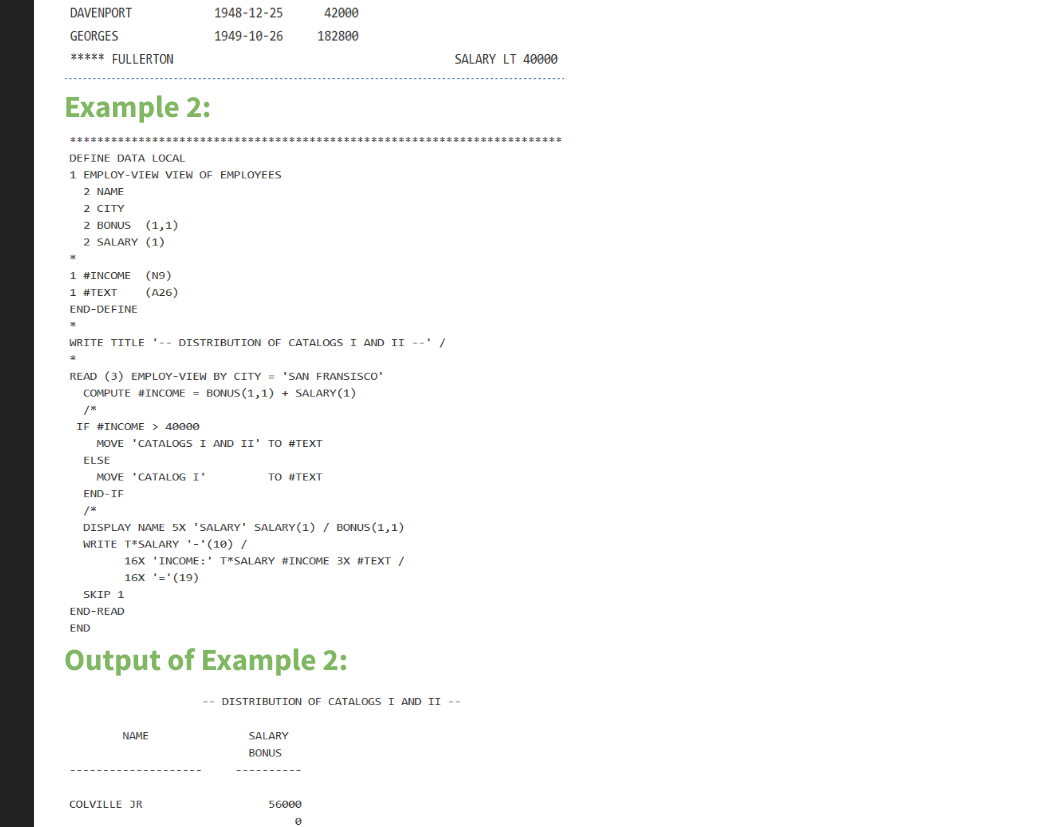
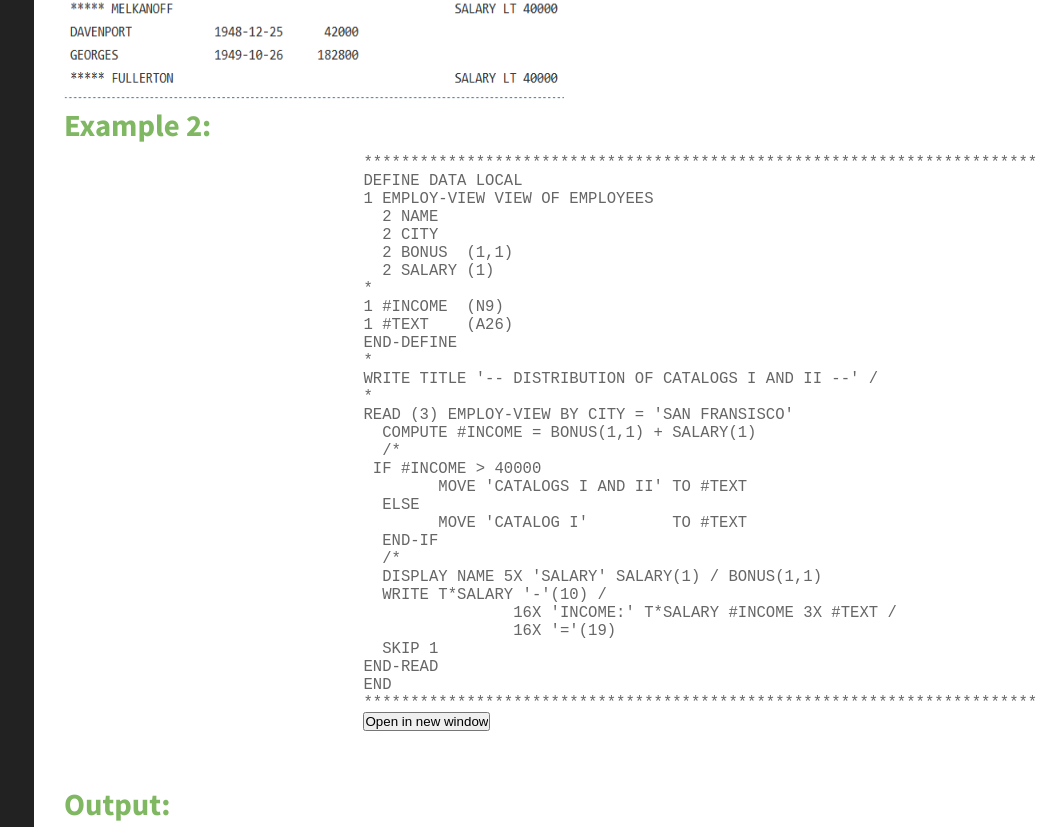
Before and after one commit to SoftwareAG/adabas-natural-education-package, a plain HTML site: page HTMLs/conditional.html in a window 1280 px wide. Shown: the part 1510-2337 px from the top of the page, without its empty margins (216-1280 px from the left). Drawn offline with Linux system fonts and the light colour scheme.

Commit message:
Updated
Updated

```diff
--- a/HTMLs/conditional.html
+++ b/HTMLs/conditional.html
@@ -34,7 +34,7 @@
 				<blockquote>THEN: Here you specify the statement(s) to be executed if this condition is to be met.</blockquote>
 				<blockquote>ELSE: Here you specify the statement(s) to be executed if this condition is not to be met. Something like :</blockquote>
 				<code>IF condition <br> THEN execute statement(s) <br> ELSE execute other statement(s) <br>END-IF</code>
-				<h3>Simple IF statement examples...</h3>
+				<h3>Simple IF statement examples...Example 1:</h3>
 				<code>
 				***********************************************************************<br>
 				DEFINE DATA LOCAL<br>
@@ -51,32 +51,122 @@
 					WRITE NOTITLE '*****' NAME 30X 'SALARY LT 40000'<br>
 				  ELSE<br>
 					DISPLAY NAME BIRTH (EM=YYYY-MM-DD) SALARY (1)<br>
-				  END-IF<br>
+				END-IF<br>
 				END-READ<br>
 				END<br>
 				************************************************************************<br>
+				<input id="1" name="Open file" type="button" value="Open in new window" onclick="OpenFile()"/>
+				<script language="JavaScript">
+					function OpenFile() {
+					window.open('https://github.com/SoftwareAG-UniversityRelations/ANEP/blob/master/HTMLs/Example1.NSP');
+					}
+				</script>
+
 				</code>
+
 				<h4>Explanation...</h4>
 				<ol>
 					<li>IF the salary is less than 40000, THEN the WRITE statement is to be executed;</li>
 					<li>otherwise (ELSE), that is, if the salary is more than 40000 or more, the DISPLAY statement is to be executed</li>
 				</ol>
-				<h3>Output of above code:</h3>
+				<h3>Output:</h3>
 				<img src="Capture1.PNG" style="width:500px; height:300px"/>
 				<br>
 				<h3>Example 2:</h3>
-				<img src="Capture3.PNG" style="width:500px; height:500px"/>
+				<pre>
+				************************************************************************
+				DEFINE DATA LOCAL
+				1 EMPLOY-VIEW VIEW OF EMPLOYEES
+				  2 NAME
+				  2 CITY
+				  2 BONUS  (1,1)
+				  2 SALARY (1)
+				*
+				1 #INCOME  (N9)
+				1 #TEXT    (A26)
+				END-DEFINE
+				*
+				WRITE TITLE '-- DISTRIBUTION OF CATALOGS I AND II --' /
+				*
+				READ (3) EMPLOY-VIEW BY CITY = 'SAN FRANSISCO'
+				  COMPUTE #INCOME = BONUS(1,1) + SALARY(1)
+				  /*
+				 IF #INCOME > 40000
+					MOVE 'CATALOGS I AND II' TO #TEXT
+				  ELSE
+					MOVE 'CATALOG I'         TO #TEXT
+				  END-IF
+				  /*
+				  DISPLAY NAME 5X 'SALARY' SALARY(1) / BONUS(1,1)
+				  WRITE T*SALARY '-'(10) /
+						16X 'INCOME:' T*SALARY #INCOME 3X #TEXT /
+						16X '='(19)
+				  SKIP 1
+				END-READ
+				END
+				************************************************************************
+				<input id="3" name="Open file" type="button" value="Open in new window" onclick="goToURL()"/>
+				<script language="JavaScript">
+					function goToURL() {
+					window.open('https://raw.githubusercontent.com/SoftwareAG-UniversityRelations/ANEP/master/HTMLs/Example1.NSP');
+					}
+				</script>
 
-				<h3>Output of Example 2:</h3>
+				</pre>
+
+
+				<h3>Output:</h3>
 				<img src="Capture4.PNG" style="width:400px; height:400px"/>
 
 				<h3>Nested IF Statements</h3>
 				<blockquote><p>It is possible to use various nested IF statements; for example, you can make the execution of a THEN clause dependent on another IF statement which you specify in the THEN clause.</p></blockquote>
 
-				<h3>Example 1:</h3>
-				<img src="CaptureNestedIF.PNG" style="width:500px; height:600px"/>
+				<h3>Example 3:</h3>
+				<pre>
+				************************************************************************
+				DEFINE DATA LOCAL
+				1 MYVIEW VIEW OF EMPLOYEES
+				  2 NAME
+				  2 CITY
+				  2 SALARY (1:1)
+				  2 BIRTH
+				  2 PERSONNEL-ID
+				1 MYVIEW2 VIEW OF VEHICLES
+				  2 PERSONNEL-ID
+				  2 MAKE
+				*
+				1 #BIRTH   (D)
+				END-DEFINE
+				*
+				MOVE EDITED '19450101' TO #BIRTH (EM=YYYYMMDD)
+				*
+				LIMIT 20
+				FND1. FIND MYVIEW WITH CITY = 'BOSTON'
+								  SORTED BY NAME
+				 IF SALARY (1) LESS THAN 20000
+					WRITE NOTITLE '*****' NAME 30X 'SALARY LT 20000'
+				  ELSE
+					IF BIRTH GT #BIRTH
+					  FIND MYVIEW2 WITH PERSONNEL-ID = PERSONNEL-ID (FND1.)
+						DISPLAY (IS=ON) NAME BIRTH (EM=YYYY-MM-DD)
+										SALARY (1) MAKE (AL=8 IS=OFF)
+					  END-FIND
+					END-IF
+				  END-IF
+				  SKIP 1
+				END-FIND
+				END
+				************************************************************************
+				<input id="5" name="Open file" type="button" value="Open in new window" onclick="Open()"/>
+				<script language="JavaScript">
+					function Open() {
+					window.open('https://raw.githubusercontent.com/SoftwareAG-UniversityRelations/ANEP/master/HTMLs/Example1.NSP');
+					}
+				</script>
 
-				<h3>Output of Example above:</h3>
+				</pre>
+
+				<h3>Output:</h3>
 				<img src="CaptureNestedIFOutput.PNG" style="width:500px; height:400px"/>
 
 		</article>
--- a/HTMLs/styles.css
+++ b/HTMLs/styles.css
@@ -13,7 +13,6 @@ body {
 	margin:0;
 	padding:0;
 }
-
 
 /** element defaults **/
 table {
```
Also changed, not shown: HTMLs/arrays.html (+1 -1 lines).
